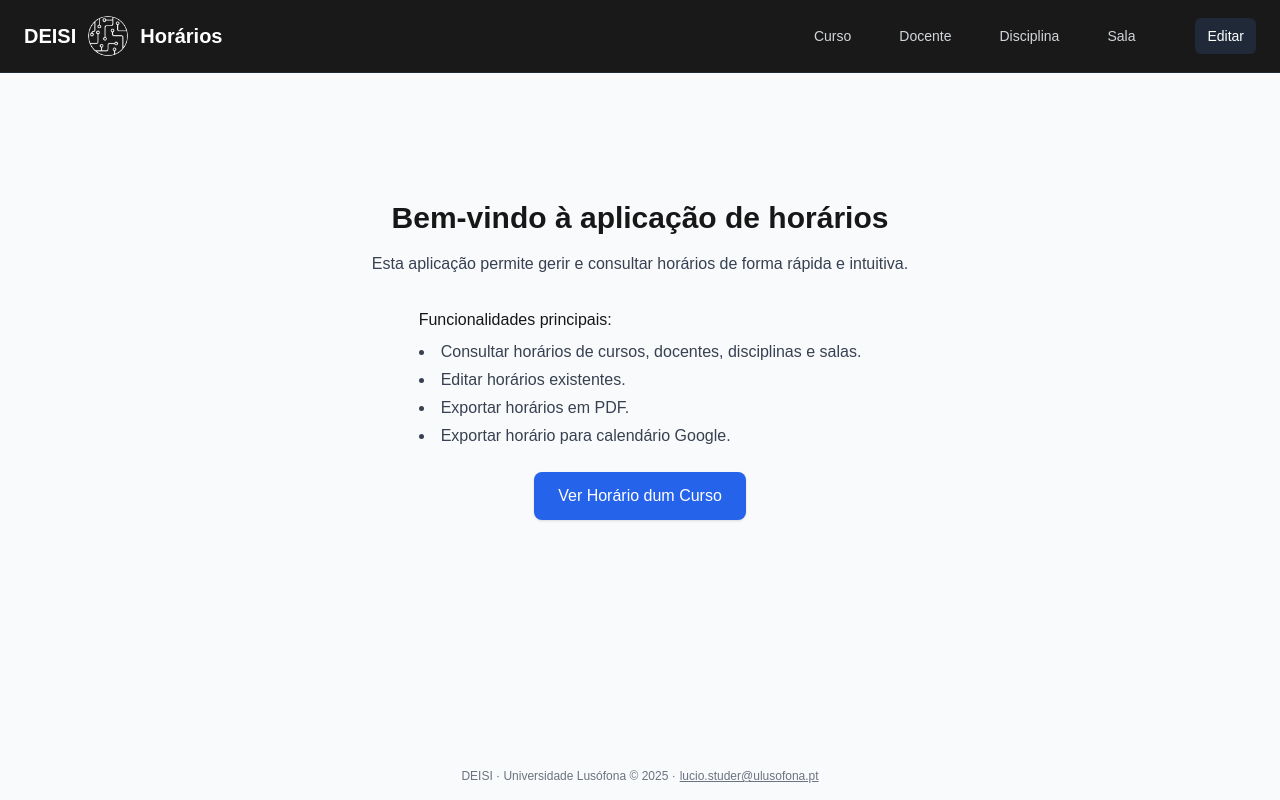
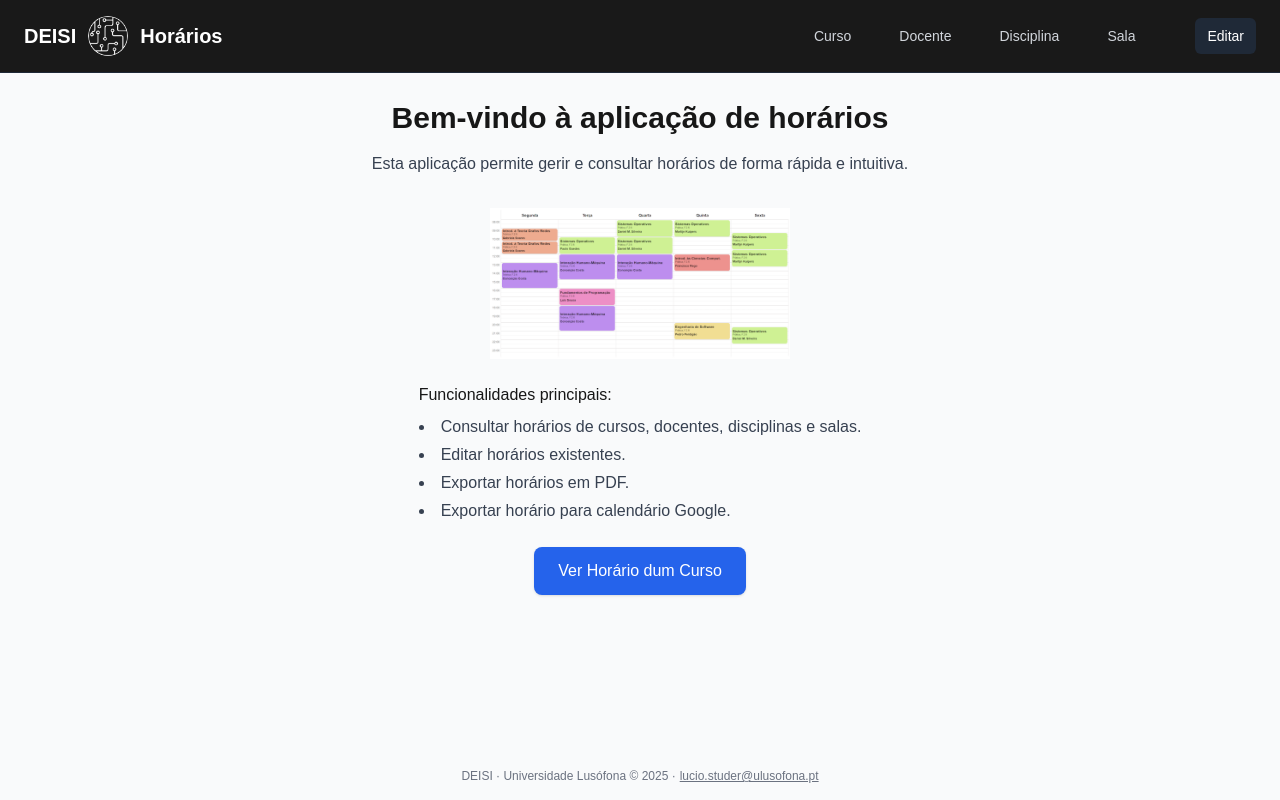
Before and after one commit to afonso-saaa/horarios, a Next.js app: page / in a window 1280 px wide. Built offline with nearby package versions, Linux system fonts and the light colour scheme.

Commit message:
homepage

```diff
--- a/app/page.tsx
+++ b/app/page.tsx
@@ -1,20 +1,10 @@
 import React from "react";
 import Image from "next/image";
-import calendarImage from "@/public/calendar.png"; // Coloque a imagem na pasta public
 
 export default function Page() {
   return (
     <div className="flex flex-col items-center justify-center h-[550px] text-center px-4 md:px-0">
-      {/* Imagem ilustrativa */}
-      <div className="mb-6">
-        {/* <Image
-          src={calendarImage}
-          alt="Calendário"
-          width={120}
-          height={120}
-          className="mx-auto"
-        /> */}
-      </div>
+
 
       {/* Título */}
       <h1 className="text-3xl font-semibold mb-4">
@@ -25,6 +15,17 @@ export default function Page() {
       <p className="text-gray-700 mb-8">
         Esta aplicação permite gerir e consultar horários de forma rápida e intuitiva.
       </p>
+
+ {/* Imagem ilustrativa */}
+      <div className="mb-6">
+        <Image
+          src="/horario.png"
+          alt="Calendário"
+          width={300}
+          height={300}
+          className="mx-auto"
+        />
+      </div>
 
       {/* Lista de funcionalidades */}
       <div className="text-left mb-6">
```
Also changed, not shown: public/horario.png (added).
